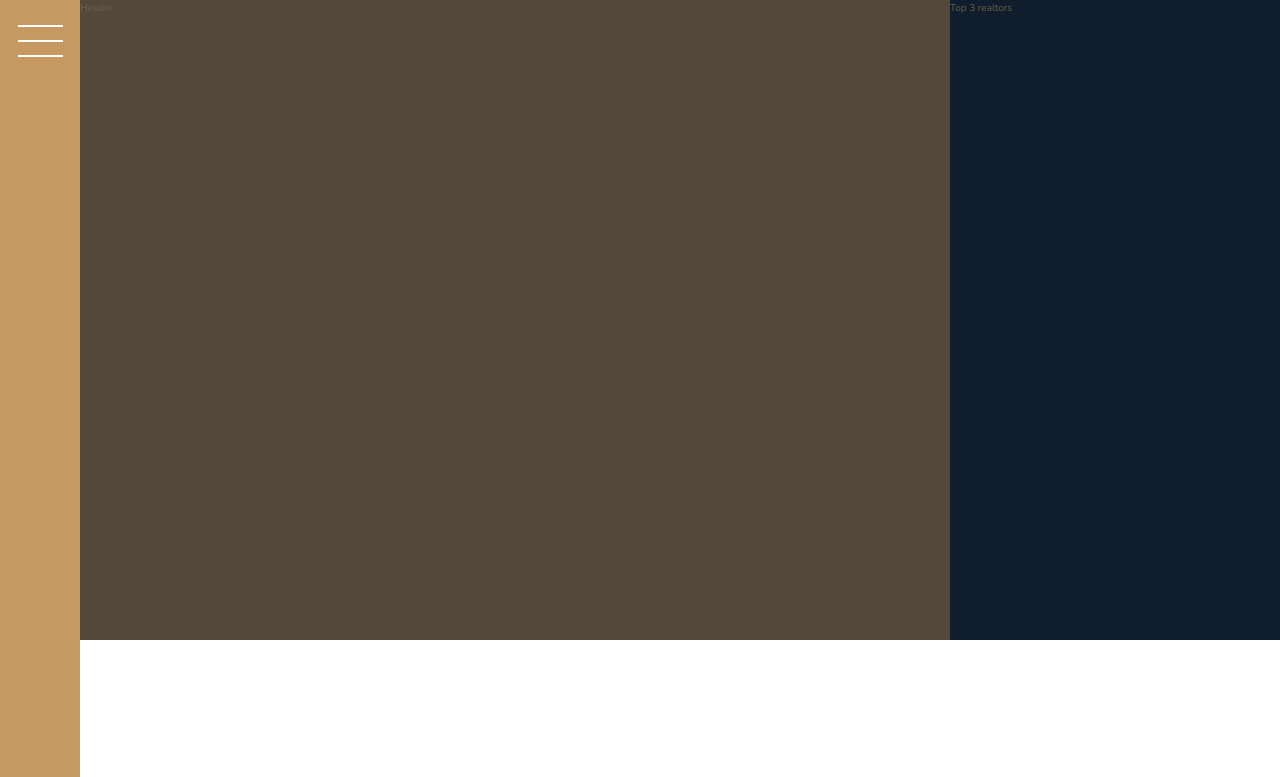
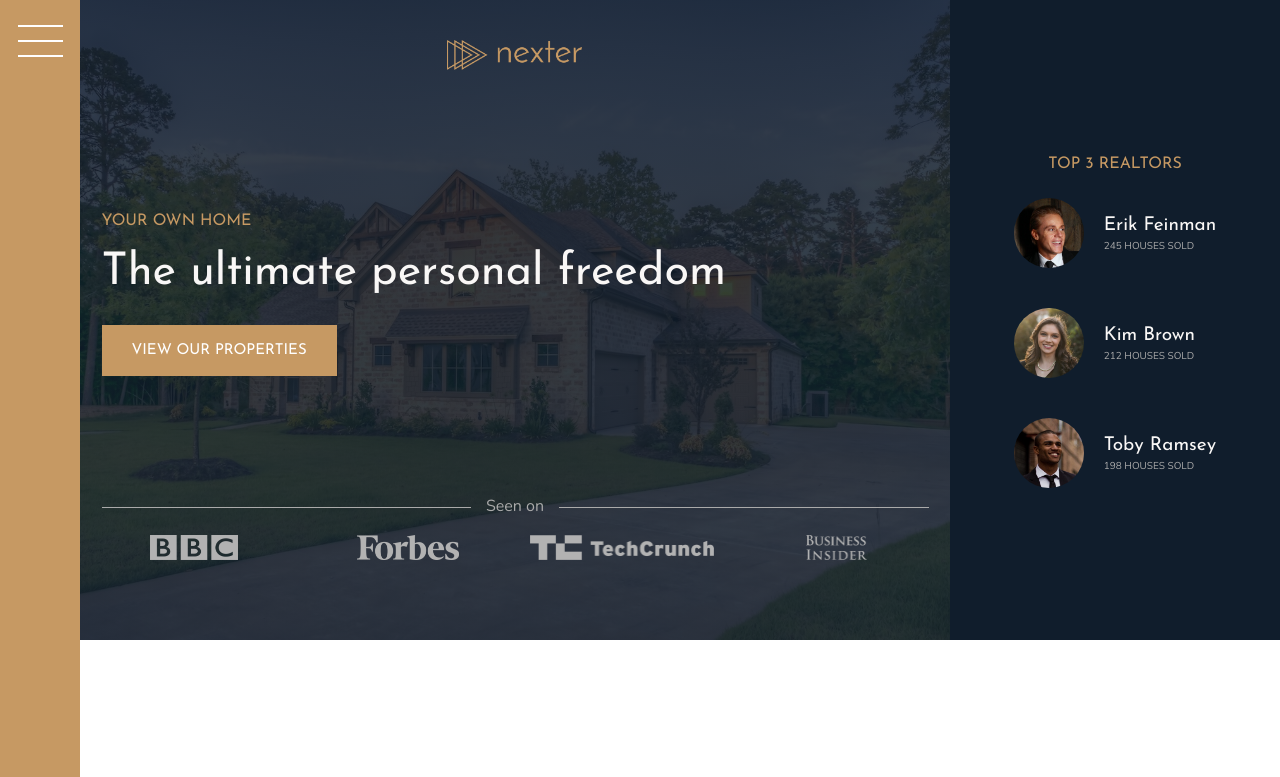
Before and after one commit to erichodges/css_study3, a website: page index.html in a window 1280 px wide. Shown: the top 777 px of the page. Drawn offline with nearby package versions, Linux system fonts and the light colour scheme.

Commit message:
styled realtors section

```diff
--- a/index.html
+++ b/index.html
@@ -17,11 +17,41 @@
         </div>
 
         <header class="header">
-            Header
+            <img src="img/logo.png" alt="Nexter logo" class="header__logo">
+            <h3 class="heading-3">Your own home</h3>
+            <h1 class="heading-1">The ultimate personal freedom</h1>
+            <button class="btn header__btn">View our properties</button>
+            <div class="header__seenon-text">Seen on</div>
+            <div class="header__seenon-logos">
+              <img src="img/logo-bbc.png" alt="Seen on logo 1">
+              <img src="img/logo-forbes.png" alt="Seen on logo 2">
+              <img src="img/logo-techcrunch.png" alt="Seen on logo 3">
+              <img src="img/logo-bi.png" alt="Seen on logo 4">
+            </div>
         </header>
 
         <div class="realtors">
-            Top 3 realtors
+            <h3 class="heading-3">Top 3 Realtors</h3>
+            <div class="realtors__list">
+              <img src="img/realtor-1.jpeg" alt="Realtor 1" class="realtors__img">
+              <div class="realtors__details">
+                <h4 class="heading-4 heading-4--light">Erik Feinman</h4>
+                <p class="realtors__sold">245 houses sold</p>
+              </div>
+
+              <img src="img/realtor-2.jpeg" alt="Realtor 2" class="realtors__img">
+              <div class="realtors__details">
+                <h4 class="heading-4 heading-4--light">Kim Brown</h4>
+                <p class="realtors__sold">212 houses sold</p>
+              </div>
+
+              <img src="img/realtor-3.jpeg" alt="Realtor 3" class="realtors__img">
+              <div class="realtors__details">
+                <h4 class="heading-4 heading-4--light">Toby Ramsey</h4>
+                <p class="realtors__sold">198 houses sold</p>
+              </div>
+
+            </div>
         </div>
 
         <section class="features">
--- a/sass/_header.scss
+++ b/sass/_header.scss
@@ -1,4 +1,56 @@
 .header {
   background-color: $color-grey-dark-1;
   grid-column: full-start / col-end 6;
+  background-image: linear-gradient(rgba($color-secondary, .85), rgba($color-secondary, .85)), url(../img/hero.jpeg);
+  background-size: cover;
+  background-position: center;
+  padding: 8rem;
+  padding-top: 4rem;
+
+  display: grid;
+  grid-template-rows: 1fr min-content 6rem 1fr;
+  grid-template-columns: max-content;
+  grid-row-gap: 1.5rem;
+  justify-content: center;
+
+  &__logo {
+    height: 3rem;
+    justify-self: center;
+  }
+
+  &__btn {
+    align-self: start;
+    justify-self: start;
+  }
+
+  &__seenon-text {
+    display: grid;
+    grid-template-columns: 1fr max-content 1fr;
+    grid-column-gap: 1.5rem;
+    align-items: center;
+
+    font-size: 1.6rem;
+    color: $color-grey-light-2;
+
+    &::before,
+    &::after {
+      content: "";
+      height: 1px;
+      display: block;
+      background-color: currentColor;
+    }
+  }
+
+  &__seenon-logos {
+
+    display: grid;
+    grid-template-columns: repeat(4, 1fr);
+    grid-column-gap: 3rem;
+    justify-items: center;
+
+    img {
+      height: 2.5rem;
+      filter: brightness(70%);
+    }
+  }
 }
--- a/sass/_realtors.scss
+++ b/sass/_realtors.scss
@@ -1,4 +1,32 @@
 .realtors {
   background-color: $color-secondary;
   grid-column: col-start 7 / full-end;
+  padding: 3rem;
+
+  display: grid;
+  align-content: center;
+  justify-content: center;
+  justify-items: center;
+  grid-row-gap: 2rem;
+
+
+  &__list {
+    display: grid;
+    grid-template-columns: min-content max-content;
+    grid-column-gap: 2rem;
+    grid-row-gap: 5vh;
+    align-items: center;
+  }
+
+  &__img {
+    width: 7rem;
+    border-radius: 50%;
+    display: block;
+  }
+
+  &__sold {
+    text-transform: uppercase;
+    color: $color-grey-light-2;
+    margin-top: -3px;
+  }
 }
--- a/sass/_typography.scss
+++ b/sass/_typography.scss
@@ -5,6 +5,10 @@
 
 .heading-1 {
   @extend %heading;
+  font-size: 4.5rem;
+  color: $color-grey-light-1;
+  line-height: 1;
+
 }
 
 .heading-2 {
```
Also changed, not shown: css/style.css.
